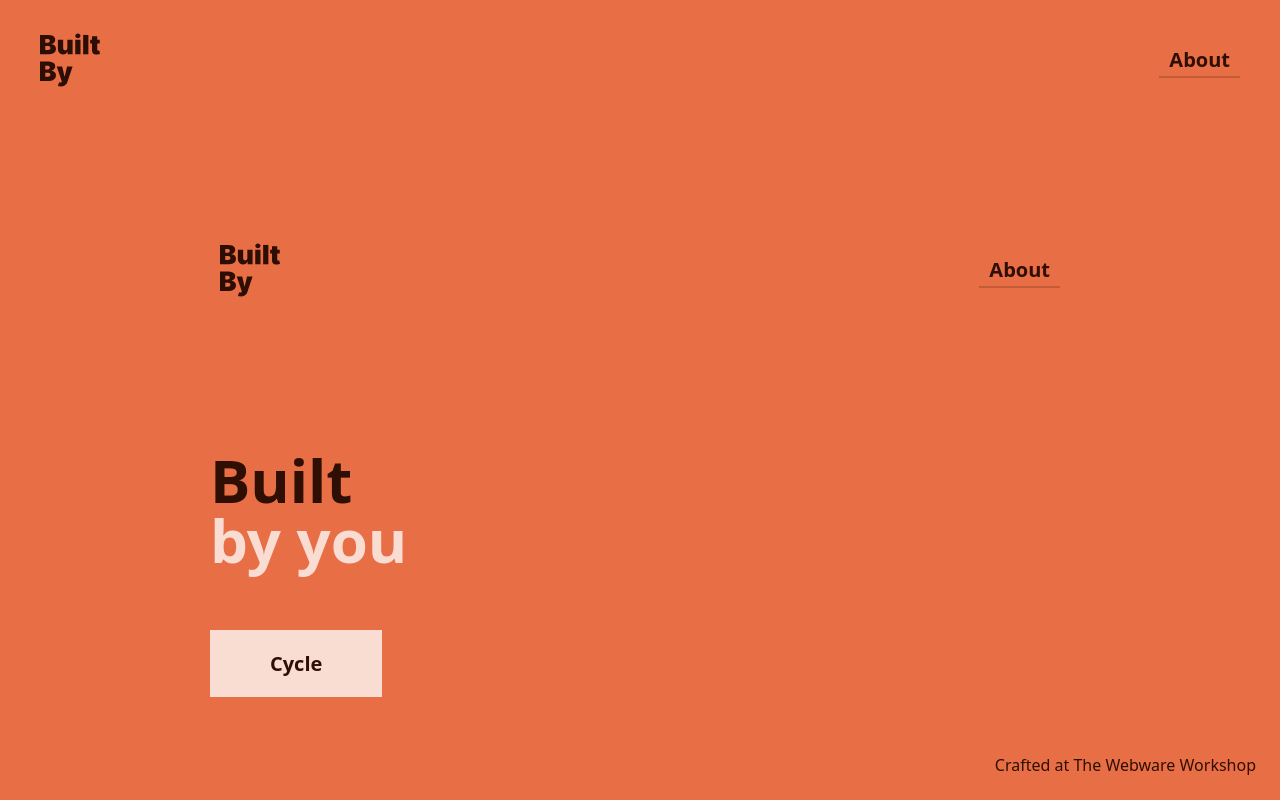
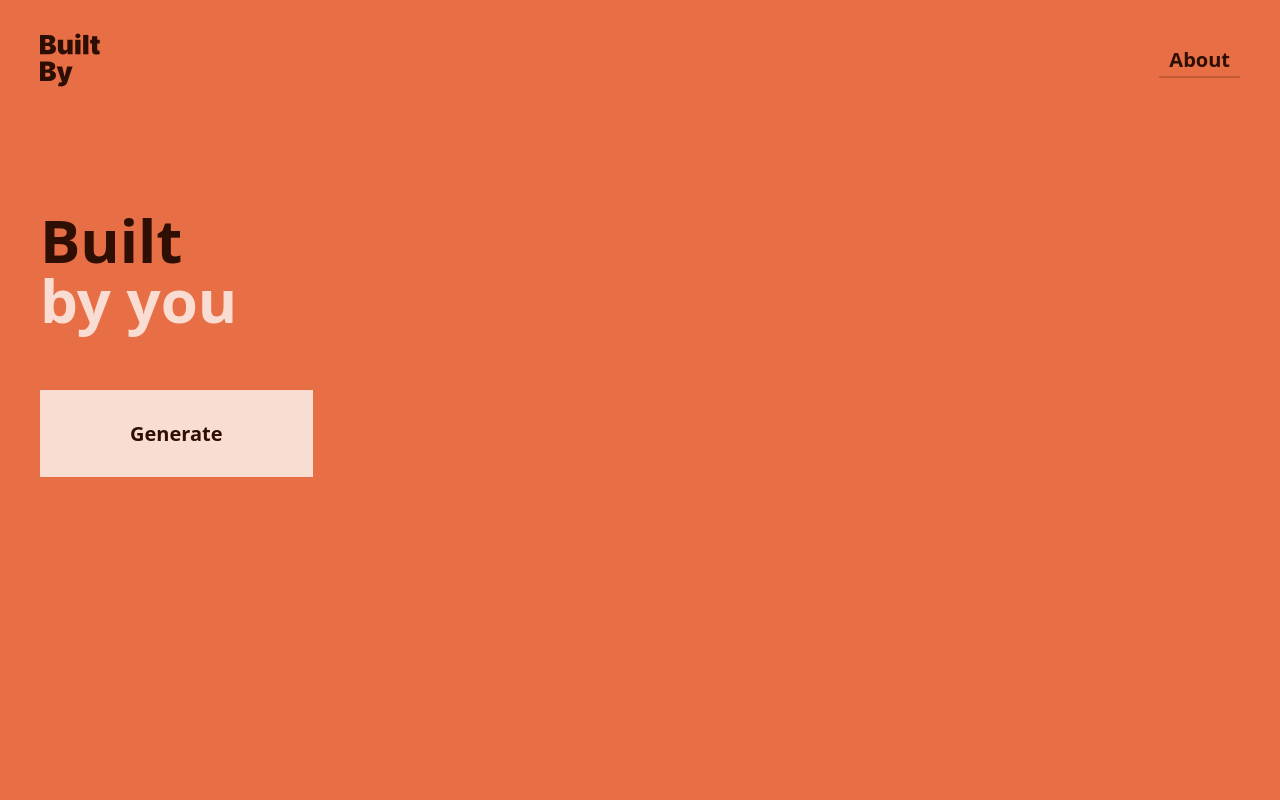
Before and after one commit to matovius/built-by, a SvelteKit app: page / in a window 1280 px wide. Built offline with nearby package versions, Linux system fonts and the light colour scheme.

Commit message:
Overhaul page

```diff
--- a/src/routes/+page.svelte
+++ b/src/routes/+page.svelte
@@ -1,41 +1,21 @@
 <script lang="ts">
 	import { onMount } from 'svelte';
 	import { adjectives } from '$lib/adjectives';
-	import AboutModal from '$lib/components/AboutModal.svelte';
-	import Header from '$lib/components/Header.svelte';
-	import { fly, scale } from 'svelte/transition';
-	import { quadInOut, quintInOut } from 'svelte/easing';
+	import { fly } from 'svelte/transition';
+	import { quadInOut } from 'svelte/easing';
 
 	let showPage: boolean = false;
+	let generatedText: string = '';
+	let isGenerated: boolean = false;
 
-	let GeneratedWrapper: HTMLDivElement;
-	let generatedText: string;
-
-	let genTextOpacity: number = 1;
-	let genTextRotation: string = '0deg';
-	//let genTextTransitionDuration: number = 0;
-
-	let isAboutModalOpen: boolean = false;
-
-	function showGenerated() {
-		setTimeout(() => {
-			//genTextTransitionDuration = 250;
-			genTextOpacity = 1;
-			genTextRotation = '0deg';
-		}, 500);
-	}
 
 	function toggleGenerated() {
-		//genTextTransitionDuration = 0;
-		genTextOpacity = 0;
-		genTextRotation = '-90deg';
 
+		isGenerated = false;
 		setTimeout(() => {
 			generatedText = getRandomAdjective();
-			//genTextTransitionDuration = 250;
-			genTextOpacity = 1;
-			genTextRotation = '0deg';
-		}, 500);
+			isGenerated = true;
+		}, 250);
 	}
 
 	function getRandomAdjective(): string {
@@ -46,8 +26,9 @@
 	onMount(() => {
 		setTimeout(() => {
 			generatedText = getRandomAdjective();
+			isGenerated = true;
 			showPage = true;
-		}, 2000);
+		}, 200);
 	});
 </script>
 
@@ -56,166 +37,86 @@
 </svelte:head>
 
 {#if showPage}
-	<div class="about-container" transition:scale={{ delay: 500, duration: 500, easing: quintInOut, start: 0, opacity: 0 }}>
-		<button
-			class="button"
-			on:click={() => {
-				isAboutModalOpen = true;
-			}}
-		>
-			<span>About</span>
-		</button>
-		<AboutModal bind:isOpen={isAboutModalOpen} />
+	<div class="generator" transition:fly={{ duration: 200, easing: quadInOut, x: 0, y: "10%", opacity: 0 }}>
+		<h2 class="heading">
+			<div class="generated">
+				{#if isGenerated}
+					<span
+						in:fly={{ duration: 200, easing: quadInOut, x: 40, y: 0, opacity: 0 }}
+						out:fly={{ duration: 200, easing: quadInOut, x: -40, y: 0, opacity: 0 }}
+					>{generatedText}</span>
+				{/if}
+			</div>
+			<span>by you</span>
+		</h2>
+
+		<div class="cta">
+			<button class="button" on:click={toggleGenerated}>
+				<span>Generate</span>
+			</button>
+		</div>
+		<!-- div.CTA -->
 	</div>
 {/if}
 
-<div class="container">
-	<Header isPageLoaded={showPage} />
+<style>
+	.generator {
+		width: 100%;
+		max-width: 1200px;
+		display: flex;
+		flex-direction: column;
+		gap: 60px;
 
-
-	{#if showPage}
-		<main
-			class="main"
-			transition:fly={{ duration: 500, easing: quadInOut, x: 0, y: '20%', opacity: 0 }}
-		>
-			<div class="subheading">
-				<h2 class="h2">
-					<div
-						class="generated"
-						bind:this={GeneratedWrapper}
-						style={`transition-duration: 250ms; transform: rotate(${genTextRotation}); opacity: ${genTextOpacity};`}
-					>
-						<span class="text">{generatedText}</span>
-					</div>
-					<span>by you</span>
-				</h2>
-			</div>
-			<!-- div.SubMainHeading -->
-
-			<div class="cta">
-				<button class="button" on:click={toggleGenerated}>
-					<span>Cycle</span>
-				</button>
-			</div>
-			<!-- div.CTA -->
-		</main>
-	{/if}
-
-	{#if showPage}
-		<footer class="footer" transition:scale={{ delay: 500, duration: 500, easing: quintInOut, start: 0, opacity: 0 }}>
-			<span>
-				Crafted at The Webware Workshop
-			</span>
-		</footer>
-	{/if}
-</div>
-
-<style>
-	.container {
-		width: 100%;
-		max-width: 900px;
-		height: 100%;
-		overflow-y: auto;
-		position: relative;
-	}
-
-	.about-container {
-		padding: 20px;
-		position: fixed;
-		top: 0;
-		right: 0;
-
-		& > .button {
-			color: hsl(var(--clr-black-bean));
-			padding: 12px;
-			background: hsl(var(--clr-pale-dogwood));
-
-			&:where(:hover, :focus) {
-				color: hsl(var(--clr-pale-dogwood));
-				background: hsl(var(--clr-black-bean));
-			}
-		}
-	}
-
-	.main {
-		padding-top: 60px;
-		padding-inline: 20px;
-		padding-bottom: 60px;
-
-		@media screen and (min-width: 900px) {
-			padding-top: 120px;
-		}
-
-		& > .subheading {
+		& > .heading {
 			font-size: 40px;
 			font-weight: 900;
 			line-height: 1;
 			color: hsl(var(--clr-pale-dogwood));
-			max-width: 100%;
+			display: flex;
+			flex-direction: column;
 
-			@media screen and (min-width: 900px) {
+			@media screen and (min-width: 600px) {
 				font-size: 60px;
 			}
 
-			& > .h2 {
-				font: inherit;
+			& > .generated {
+				color: hsl(var(--clr-black-bean));
+				text-transform: capitalize;
+				width: 100%;
+				height: 40px;
 
-				& > .generated {
-					color: hsl(var(--clr-black-bean));
-					transform-origin: left center;
-					text-transform: capitalize;
-					position: relative;
+				&::selection {
+					color: hsl(var(--clr-pale-dogwood));
+					background: hsl(var(--clr-black-bean));
+				}
 
-					&::selection {
-						color: hsl(var(--clr-pale-dogwood));
-						background: hsl(var(--clr-black-bean));
-					}
+				@media screen and (min-width: 600px) {
+					height: 60px;
+				}
+
+				& > span {
+					display: inline-block;
+					width: 100%;
 				}
 			}
 		}
 
 		& > .cta {
-			padding-top: 60px;
-
 			& > .button {
 				color: hsl(var(--clr-black-bean));
-				padding: 20px 60px;
+				width: 100%;
+				padding-inline: 90px;
+				padding-block: 30px;
 				background: hsl(var(--clr-pale-dogwood));
 
 				&:where(:hover, :focus) {
 					color: hsl(var(--clr-pale-dogwood));
 					background: hsl(var(--clr-black-bean));
 				}
-			}
-		}
-	}
 
-	.footer {
-		position: fixed;
-		bottom: 0;
-		right: 0;
-		isolation: isolate;
-		padding: 24px;
-
-		& > span {
-			color: hsl(var(--clr-black-bean));
-		}
-
-		& > .link {
-			font-size: 16px;
-			font-weight: 500;
-			line-height: 1.5;
-			color: hsl(var(--clr-black-bean));
-			text-decoration: none;
-			outline: 2px dashed transparent;
-			outline-offset: 4px;
-
-			&:hover {
-				color: hsl(var(--clr-pale-dogwood));
-			}
-
-			&:focus-visible {
-				outline-color: hsl(var(--clr-pale-dogwood));
+				@media screen and (min-width: 480px) {
+					max-width: max-content;
+				}
 			}
 		}
 	}
```
